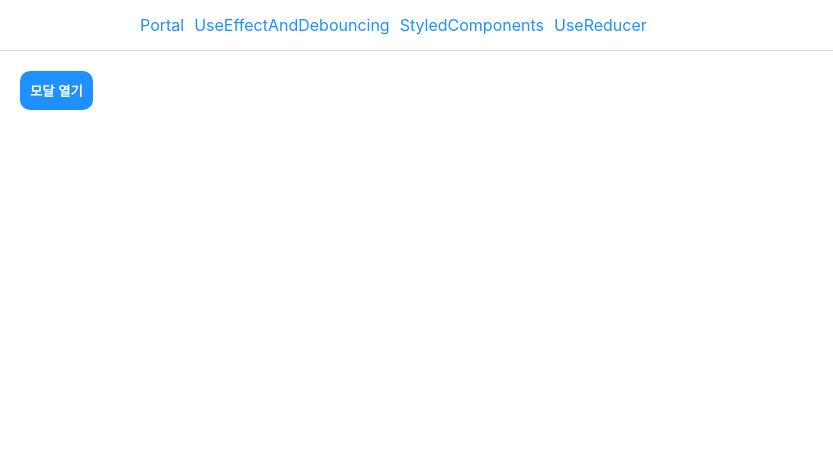
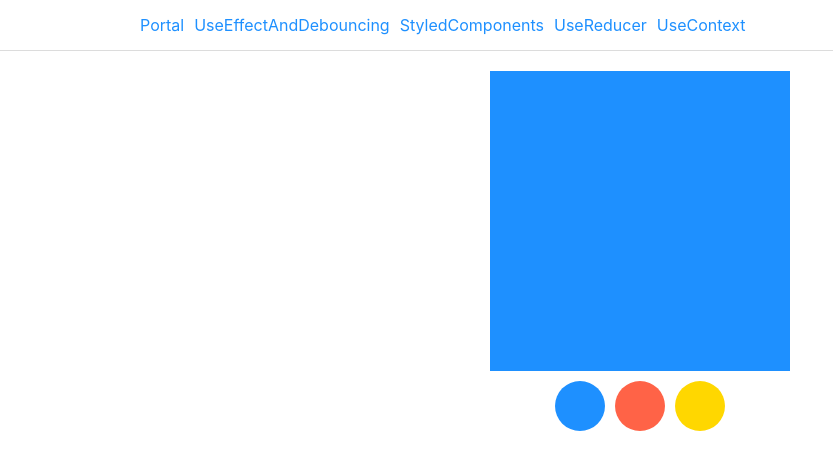
Before and after one commit to socratone/react-advanced, a React (Create React App) app: page /use-context in a window 1280 px wide. Shown: the top 470 px of the page, without its empty margins (0-833 px from the left). Built offline with nearby package versions, Linux system fonts and the light colour scheme.

Commit message:
feat: useContext 추가

```diff
--- a/src/App.tsx
+++ b/src/App.tsx
@@ -5,6 +5,7 @@ import MainNavItem from './components/layout/MainNavItem';
 import UseEffectAndDebouncing from './pages/UseEffectAndDebouncing';
 import StyledComponents from './pages/StyledComponents';
 import UseReducer from './pages/UseReducer';
+import UseContext from './pages/UseContext';
 
 function App() {
   return (
@@ -16,6 +17,7 @@ function App() {
         </MainNavItem>
         <MainNavItem to="/styled-components">StyledComponents</MainNavItem>
         <MainNavItem to="/use-reducer">UseReducer</MainNavItem>
+        <MainNavItem to="/use-context">UseContext</MainNavItem>
       </MainNav>
       <Routes>
         <Route path="/portal" element={<Portal />} />
@@ -25,6 +27,7 @@ function App() {
         />
         <Route path="/styled-components" element={<StyledComponents />} />
         <Route path="/use-reducer" element={<UseReducer />} />
+        <Route path="/use-context" element={<UseContext />} />
         <Route path="*" element={<Portal />} />
       </Routes>
     </div>
--- /dev/null
+++ b/src/pages/UseContext/Palette.tsx
@@ -0,0 +1,16 @@
+import { useContext } from 'react';
+import styled from 'styled-components';
+import ColorContext from '../../store/color-context';
+
+const Palette = () => {
+  const { color } = useContext(ColorContext);
+
+  return <Container style={{ background: color }}></Container>;
+};
+
+const Container = styled.div`
+  width: 300px;
+  height: 300px;
+`;
+
+export default Palette;
--- /dev/null
+++ b/src/pages/UseContext/Picker.tsx
@@ -0,0 +1,33 @@
+import styled from 'styled-components';
+import { useContext } from 'react';
+import ColorContext from '../../store/color-context';
+
+const Picker = () => {
+  const { onChangeColor } = useContext(ColorContext);
+
+  return (
+    <Container>
+      <Circle
+        color="dodgerblue"
+        onMouseEnter={() => onChangeColor('dodgerblue')}
+      />
+      <Circle color="tomato" onMouseEnter={() => onChangeColor('tomato')} />
+      <Circle color="gold" onMouseEnter={() => onChangeColor('gold')} />
+    </Container>
+  );
+};
+
+const Container = styled.div`
+  display: flex;
+  gap: 10px;
+`;
+
+const Circle = styled.div<{ color: string }>`
+  width: 50px;
+  height: 50px;
+  border-radius: 50%;
+  background: ${(props) => props.color};
+  cursor: pointer;
+`;
+
+export default Picker;
--- /dev/null
+++ b/src/pages/UseContext/index.tsx
@@ -0,0 +1,41 @@
+import { useState } from 'react';
+import styled from 'styled-components';
+import ColorContext from '../../store/color-context';
+import Palette from './Palette';
+import Picker from './Picker';
+
+const UseContext = () => {
+  const [color, setColor] = useState('dodgerblue');
+
+  const handleChangeColor = (color: string) => {
+    setColor(color);
+  };
+
+  return (
+    <ColorContext.Provider
+      value={{
+        color: color,
+        onChangeColor: handleChangeColor,
+      }}
+    >
+      <Container>
+        <Palette />
+        <Picker />
+      </Container>
+    </ColorContext.Provider>
+  );
+};
+
+const Container = styled.div`
+  padding: 20px;
+  display: flex;
+  justify-content: center;
+  align-items: center;
+  flex-direction: column;
+
+  & > *:first-child {
+    margin-bottom: 10px;
+  }
+`;
+
+export default UseContext;
--- /dev/null
+++ b/src/store/color-context.ts
@@ -0,0 +1,8 @@
+import { createContext } from 'react';
+
+const ColorContext = createContext({
+  color: 'dodgerblue',
+  onChangeColor: (color: string) => {},
+});
+
+export default ColorContext;
```
